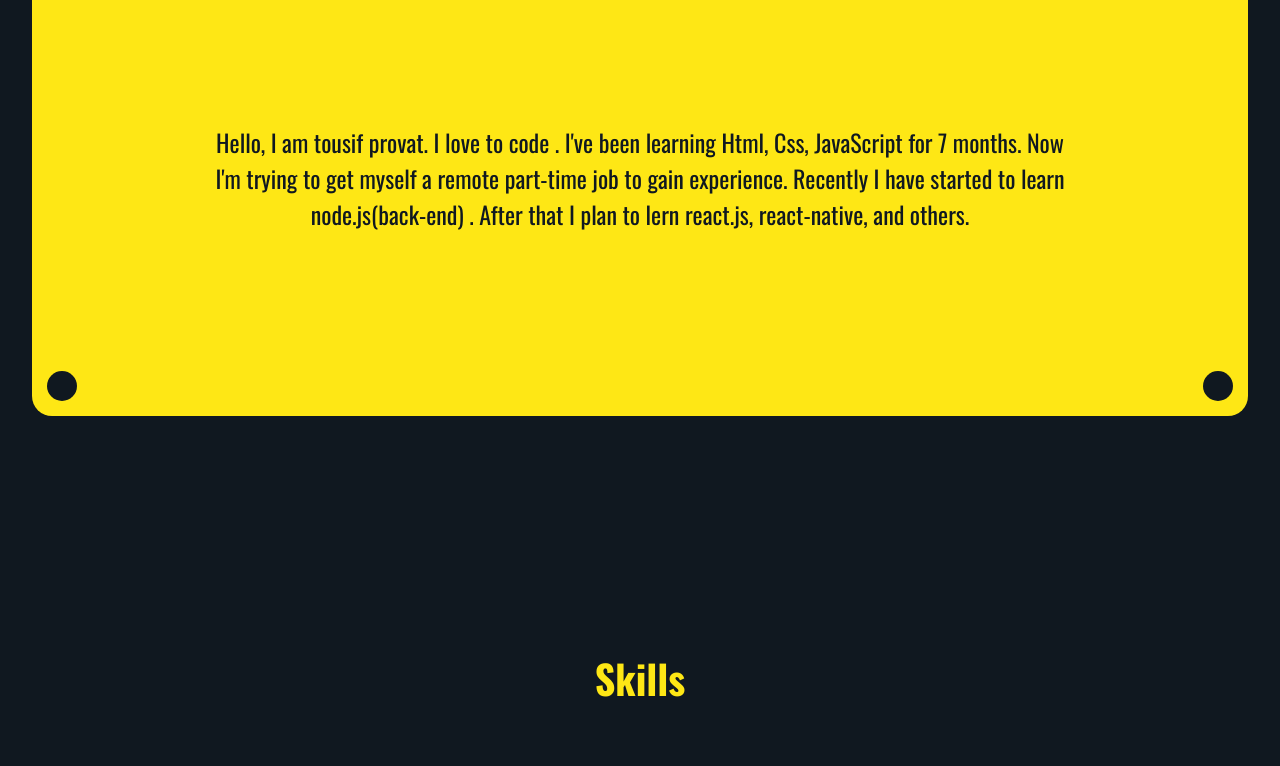
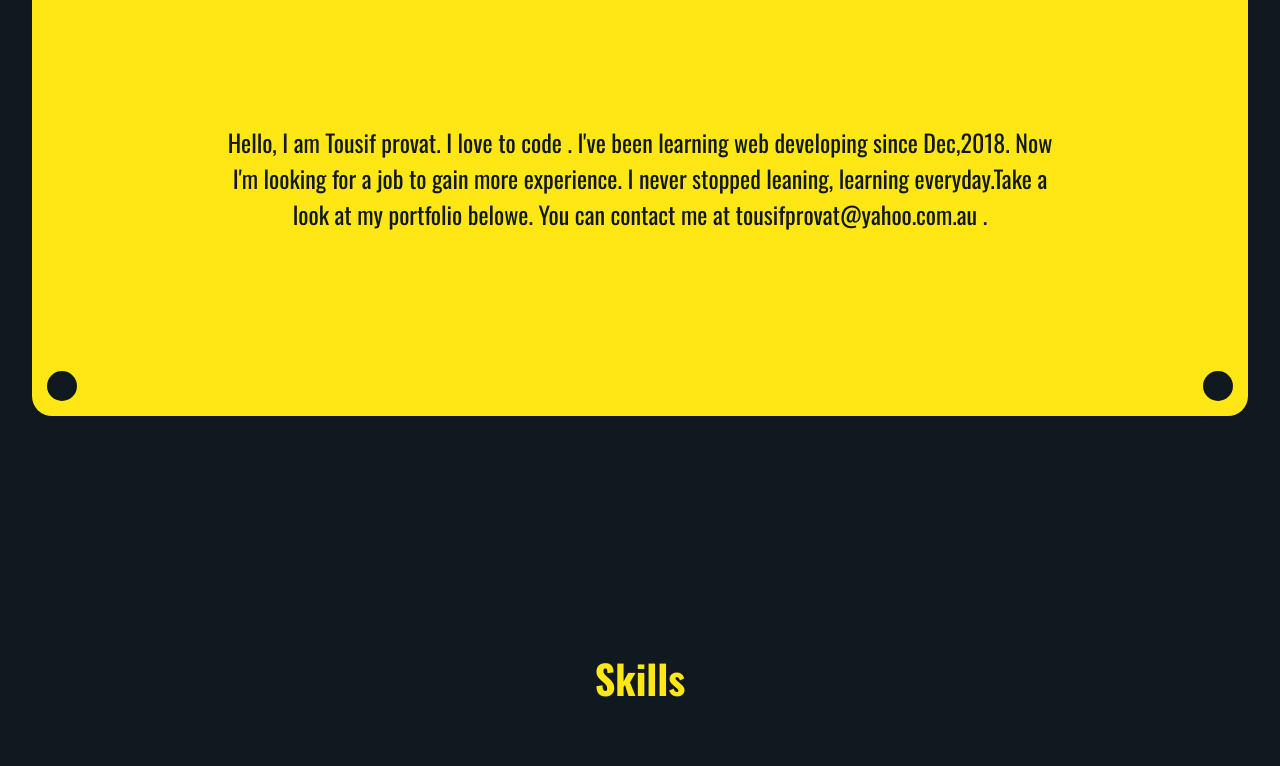
Before and after one commit to TousifProvat/Tousifprovat.github.io, a plain HTML site: page index.html in a window 1280 px wide. Shown: the part 1300-2066 px from the top of the page. Drawn offline with nearby package versions, Linux system fonts and the light colour scheme.

Commit message:
Update index.html

```diff
--- a/index.html
+++ b/index.html
@@ -58,11 +58,9 @@
         </div>
         <div class="about-me">
           <p data-aos="fade-up" data-aos-delay="200">
-            Hello, I am tousif provat. I love to code . I've been learning Html,
-            Css, JavaScript for 7 months. Now I'm trying to get myself a remote
-            part-time job to gain experience. Recently I have started to learn
-            node.js(back-end) . After that I plan to lern react.js,
-            react-native, and others.
+            Hello, I am Tousif provat. I love to code . I've been learning web
+            developing since Dec,2018. Now I'm looking for a job to gain more experience. I never stopped leaning, learning everyday.Take a look at my portfolio belowe. You can contact me at
+            tousifprovat@yahoo.com.au .
           </p>
         </div>
 
```
